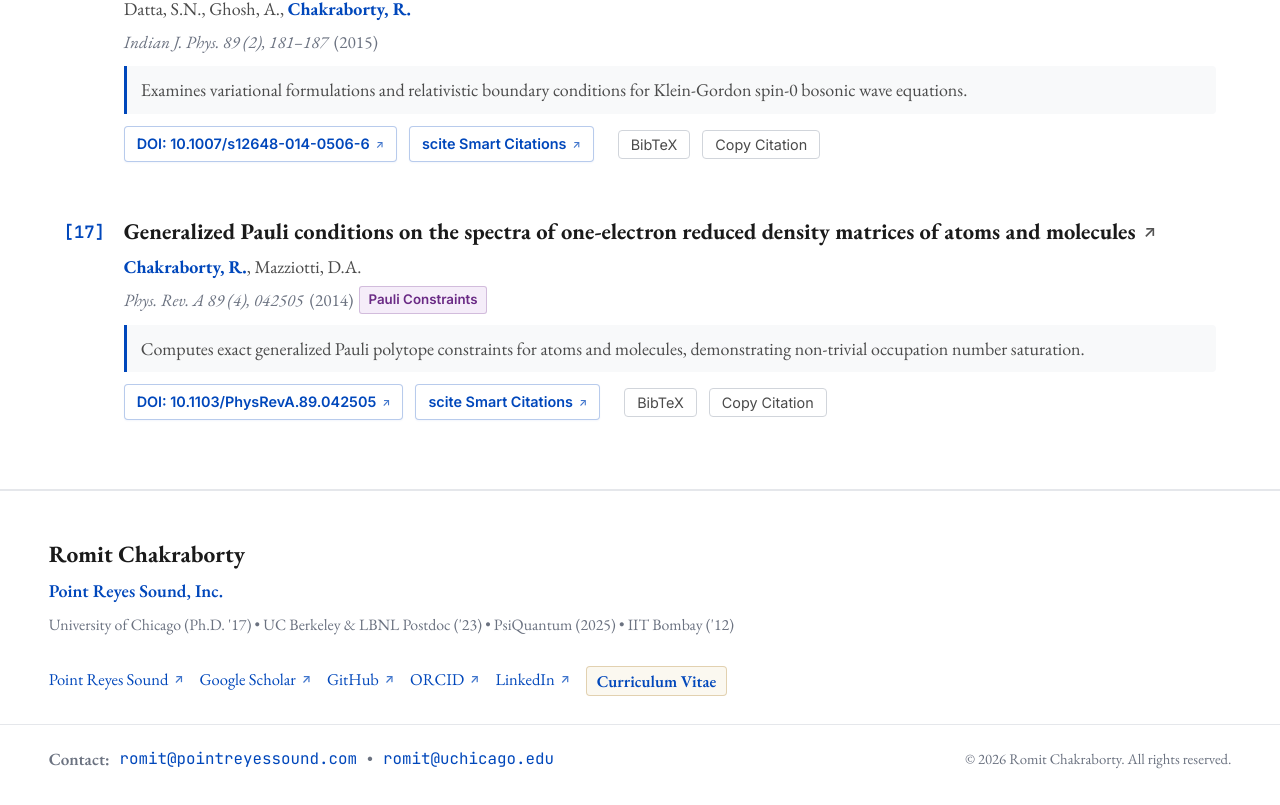
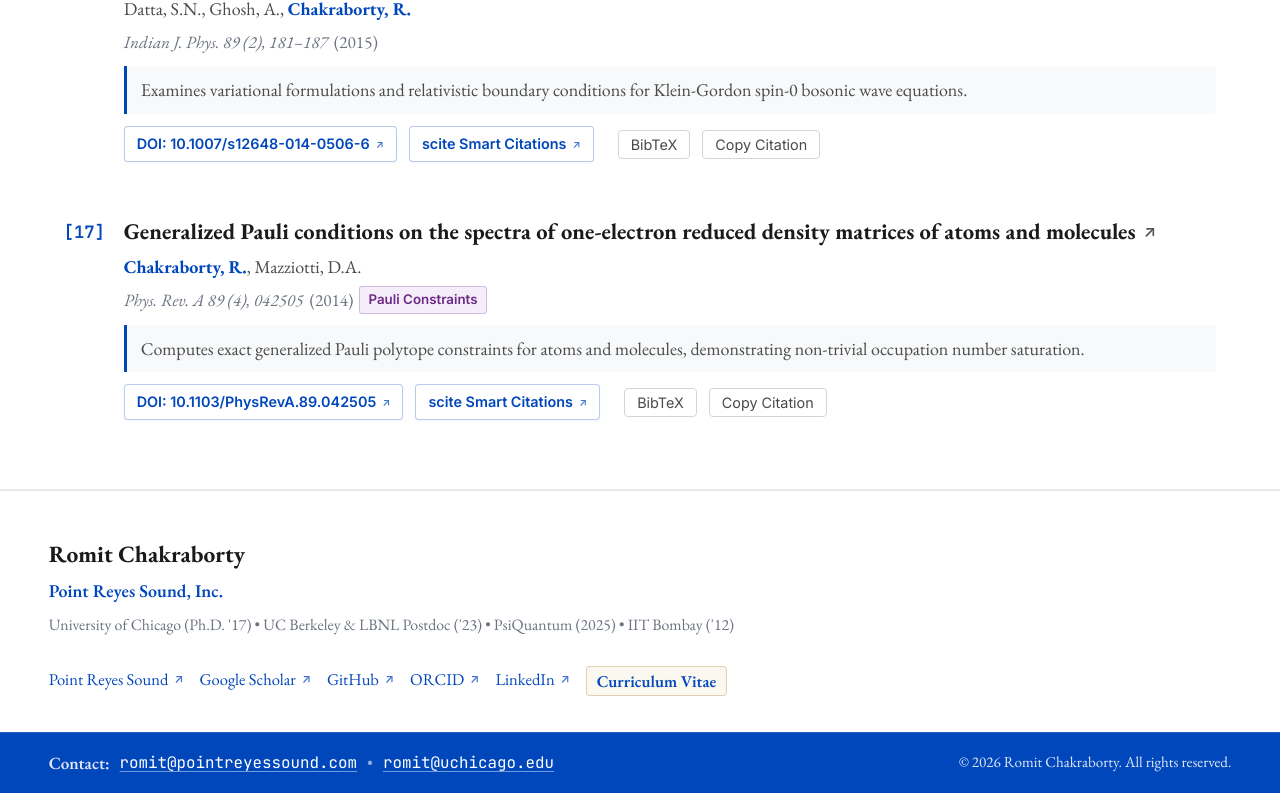
Before and after one commit to RomitChakraborty/rchakraborty.dev, a React (Vite) app: page / in a window 1280 px wide. Shown: the part 6725-7530 px from the top of the page. Built offline with nearby package versions, Linux system fonts and the light colour scheme.

Commit message:
style(footer): make final bottom block solid royal blue with crisp white typography

```diff
--- a/src/App.css
+++ b/src/App.css
@@ -1249,7 +1249,7 @@ a:hover .ext-arrow {
 .academic-footer {
   background: #ffffff;
   border-top: 1px solid var(--border-subtle);
-  padding: 44px 0 32px;
+  padding: 44px 0 0;
 }
 
 .footer-inner {
@@ -1312,15 +1312,16 @@ a:hover .ext-arrow {
   box-shadow: 0 2px 6px var(--gold-glow);
 }
 
-.footer-copy {
-  font-size: 0.82rem;
-  color: var(--text-muted);
-}
-
+/* Royal Blue Final Block to Round Up the Site */
 .footer-bottom-bar {
-  margin-top: 28px;
-  padding-top: 20px;
-  border-top: 1px solid var(--border-subtle);
+  background: var(--royal-blue);
+  color: #ffffff;
+  margin-top: 36px;
+  padding: 16px 0;
+  border-top: 1px solid rgba(255, 255, 255, 0.14);
+}
+
+.footer-bottom-inner {
   display: flex;
   justify-content: space-between;
   align-items: center;
@@ -1333,6 +1334,36 @@ a:hover .ext-arrow {
   align-items: center;
   gap: 10px;
   font-size: 0.95rem;
+}
+
+.footer-bottom-bar .contact-label {
+  color: rgba(255, 255, 255, 0.88);
+  font-weight: 600;
+}
+
+.footer-bottom-bar .contact-email {
+  color: #ffffff;
+  font-family: var(--font-mono);
+  font-size: 0.88rem;
+  text-decoration: underline;
+  text-decoration-color: rgba(255, 255, 255, 0.45);
+  text-underline-offset: 3px;
+  transition: text-decoration-color 0.15s ease, opacity 0.15s ease;
+}
+
+.footer-bottom-bar .contact-email:hover {
+  color: #ffffff;
+  text-decoration-color: #ffffff;
+  opacity: 0.95;
+}
+
+.footer-bottom-bar .email-sep {
+  color: rgba(255, 255, 255, 0.55);
+}
+
+.footer-bottom-bar .footer-copy {
+  color: rgba(255, 255, 255, 0.88);
+  font-size: 0.84rem;
 }
 
 /* CV Modal */
@@ -1898,7 +1929,7 @@ a:hover .ext-arrow {
 
   /* Footer Section */
   .academic-footer {
-    padding: 34px 0 26px;
+    padding: 34px 0 0;
   }
 
   .footer-inner {
@@ -1924,6 +1955,11 @@ a:hover .ext-arrow {
   }
 
   .footer-bottom-bar {
+    padding: 16px 0;
+    margin-top: 28px;
+  }
+
+  .footer-bottom-inner {
     flex-direction: column;
     align-items: flex-start;
     gap: 12px;
--- a/src/components/Footer.jsx
+++ b/src/components/Footer.jsx
@@ -29,7 +29,9 @@ export default function Footer({ onOpenCV }) {
         </div>
       </div>
 
-      <div className="academic-container footer-bottom-bar">
+      {/* Royal Blue Final Block to Round Up the Site */}
+      <div className="footer-bottom-bar">
+        <div className="academic-container footer-bottom-inner">
           <div className="footer-contact-row">
             <span className="contact-label">Contact:</span>
             <div className="contact-emails-group">
@@ -46,6 +48,7 @@ export default function Footer({ onOpenCV }) {
             &copy; {new Date().getFullYear()} Romit Chakraborty. All rights reserved.
           </div>
         </div>
+      </div>
     </footer>
   );
 }
```
Lines whose indentation alone changed are shown as unchanged.
